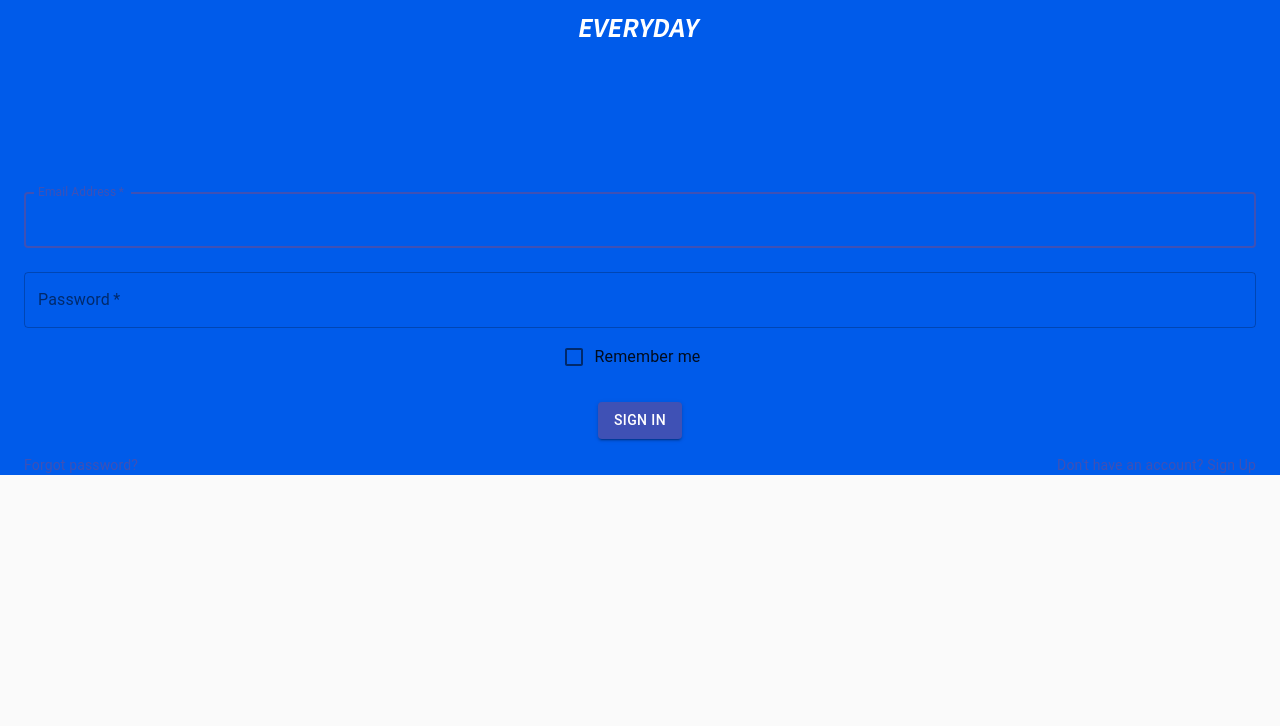
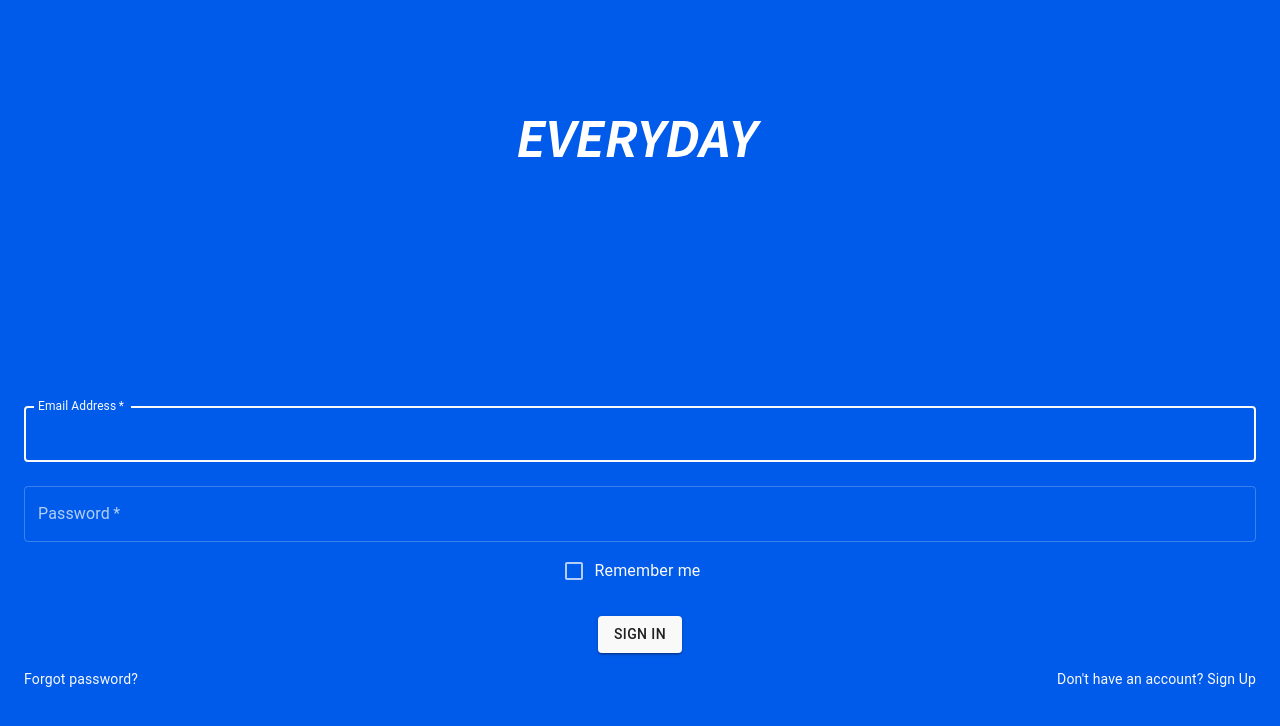
Before and after one commit to everyday-2020/everyday_front, a React (Create React App) app: page / in a window 1280 px wide. Shown: the top 726 px of the page. Built offline with nearby package versions, Linux system fonts and the light colour scheme; a web font is replaced by a local one.

Commit message:
Fix login style

```diff
--- a/src/components/logobar.tsx
+++ b/src/components/logobar.tsx
@@ -1,15 +1,18 @@
-import React, { FC } from "react";
+import React, { FC, CSSProperties } from "react";
 
 import { ReactComponent as Logo } from "../logo.svg";
 import "./logobar.scss";
 import { useHistory } from "react-router-dom";
 
-const LogoBar: FC = () => {
+interface LogoBarProps {
+  style?: CSSProperties;
+}
+const LogoBar: FC<LogoBarProps> = ({ style }) => {
   const history = useHistory();
   return (
     <div className="logobar">
       <Logo
-        style={{ height: "18px" }}
+        style={{ height: "18px", ...style }}
         onClick={() => {
           history.push("/");
         }}
--- a/src/containers/login.tsx
+++ b/src/containers/login.tsx
@@ -6,18 +6,23 @@ import FormControlLabel from "@material-ui/core/FormControlLabel";
 import Checkbox from "@material-ui/core/Checkbox";
 import Link from "@material-ui/core/Link";
 import Grid from "@material-ui/core/Grid";
-import Box from "@material-ui/core/Box";
-import Typography from "@material-ui/core/Typography";
-import { makeStyles } from "@material-ui/core/styles";
+import {
+  makeStyles,
+  createMuiTheme,
+  ThemeProvider,
+} from "@material-ui/core/styles";
 import Container from "@material-ui/core/Container";
 import LogoBar from "../components/logobar";
 
 const useStyles = makeStyles((theme) => ({
   root: {
     background: "#005bea",
+    display: "flex",
+    flexDirection: "column",
+    height: "100%",
+    justifyContent: "space-around",
   },
   paper: {
-    marginTop: theme.spacing(15),
     display: "flex",
     flexDirection: "column",
     alignItems: "center",
@@ -44,7 +49,12 @@ export default function SignIn() {
   return (
     <Container component="main" className={classes.root}>
       <CssBaseline />
-      <LogoBar />
+      <LogoBar style={{ height: "36px" }} />
+      <ThemeProvider
+        theme={createMuiTheme({
+          palette: { type: "dark", primary: { main: "#f9f9f9" } },
+        })}
+      >
         <div className={classes.paper}>
           <TextField
             variant="outlined"
@@ -71,6 +81,7 @@ export default function SignIn() {
           <FormControlLabel
             control={<Checkbox value="remember" color="primary" />}
             label="Remember me"
+            style={{ color: "#f9f9f9" }}
           />
           <Link href="./rooms">
             <Button
@@ -96,6 +107,7 @@ export default function SignIn() {
             </Grid>
           </Grid>
         </div>
+      </ThemeProvider>
     </Container>
   );
 }
--- a/src/index.css
+++ b/src/index.css
@@ -1,6 +1,11 @@
 @import-normalize;
 @import url(//spoqa.github.io/spoqa-han-sans/css/SpoqaHanSans-kr.css);
 
+html,
+body,
+#root {
+  height: 100%;
+}
 body {
   margin: 0;
   font-family: "Spoqa Han Sans", -apple-system, BlinkMacSystemFont, "Segoe UI",
```
Lines whose indentation alone changed are shown as unchanged.
